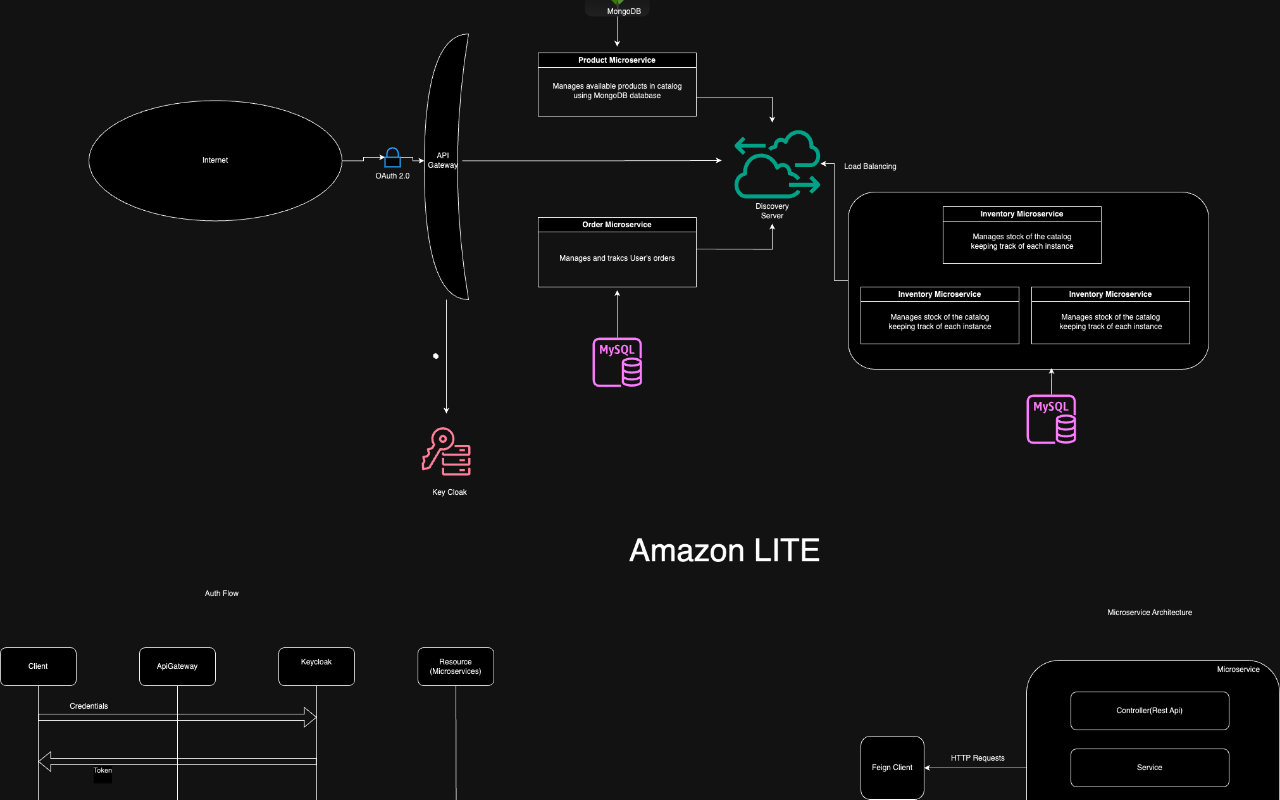
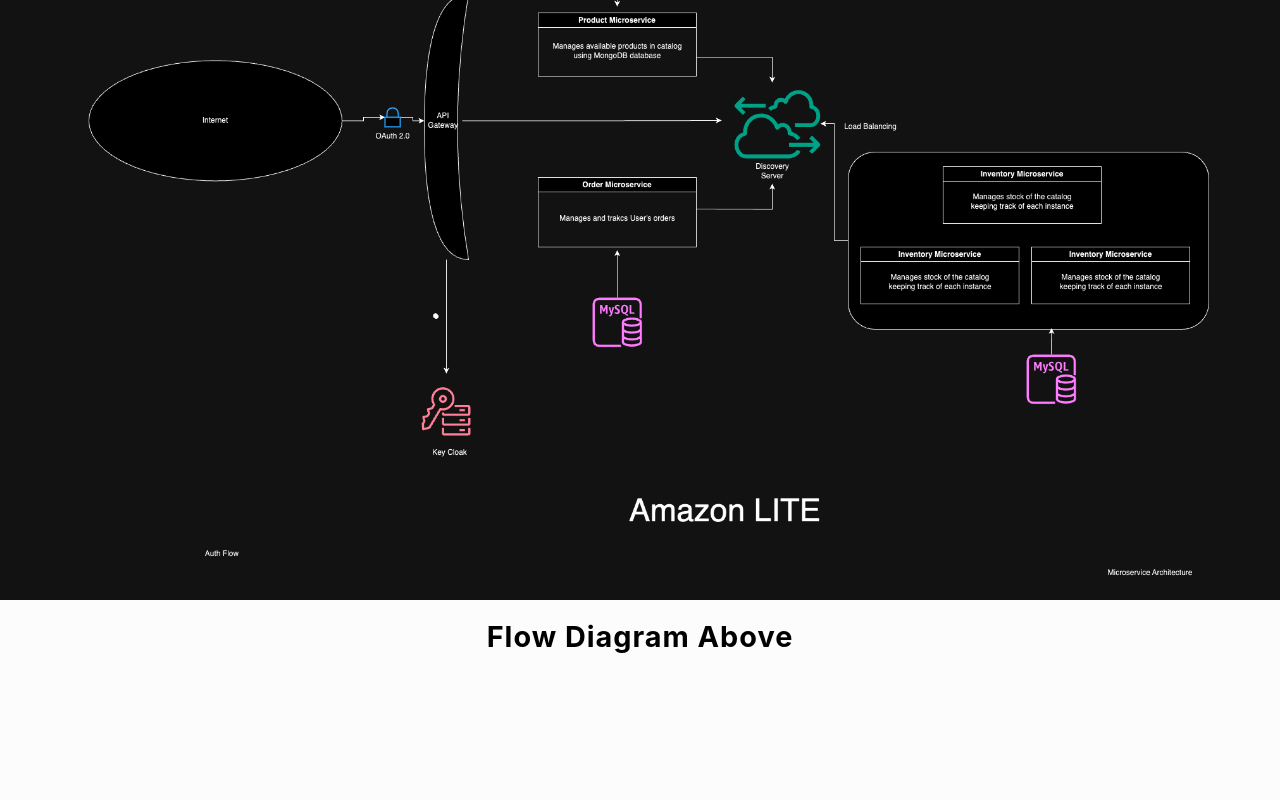
Before and after one commit to Nj123321/Website, a plain HTML site: page html/amazonLITE.html in a window 1280 px wide. Drawn offline with nearby package versions, Linux system fonts and the light colour scheme.

Commit message:
better ui patch fix

```diff
--- a/css/amazonLITE.css
+++ b/css/amazonLITE.css
@@ -1,6 +1,6 @@
 #img {
     width: 100%;
-    height: 800px;
+    height: 600px;
     background-size: cover;
     background-position: 20% 20%;
     background-image: url('../images/Projects/amazonLITE/diagram.png');
--- a/html/amazonLITE.html
+++ b/html/amazonLITE.html
@@ -17,6 +17,7 @@
     <div id="img"></div>
     <script src="../js/tester.js"></script>
 
+    <h1 style="text-align:center; color: var(--color-text); font-weight:bold; letter-spacing: 1px;">Flow Diagram Above</h1>
 
 </body>
 </html>
```
Also changed, not shown: 1 other file.
